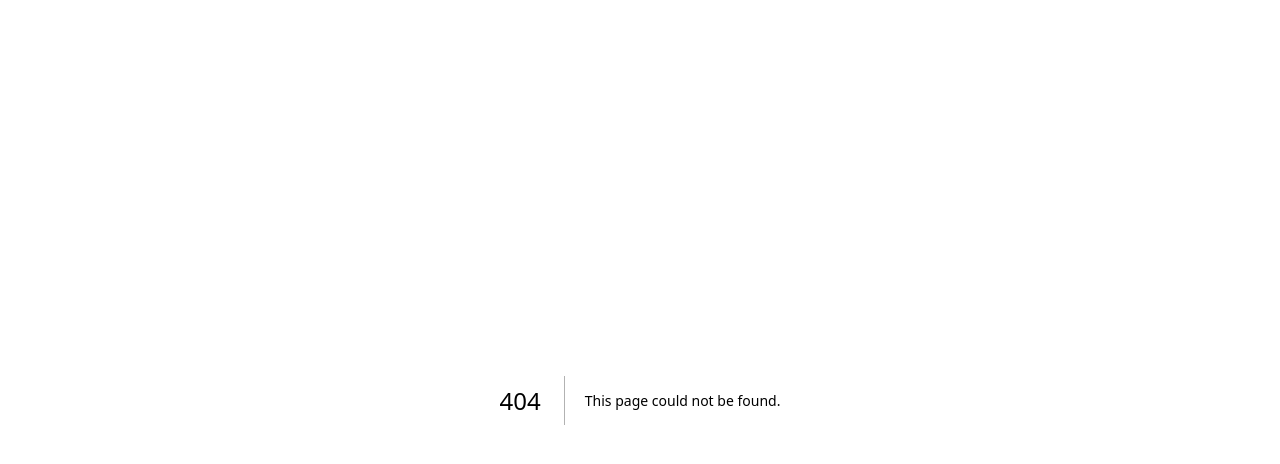
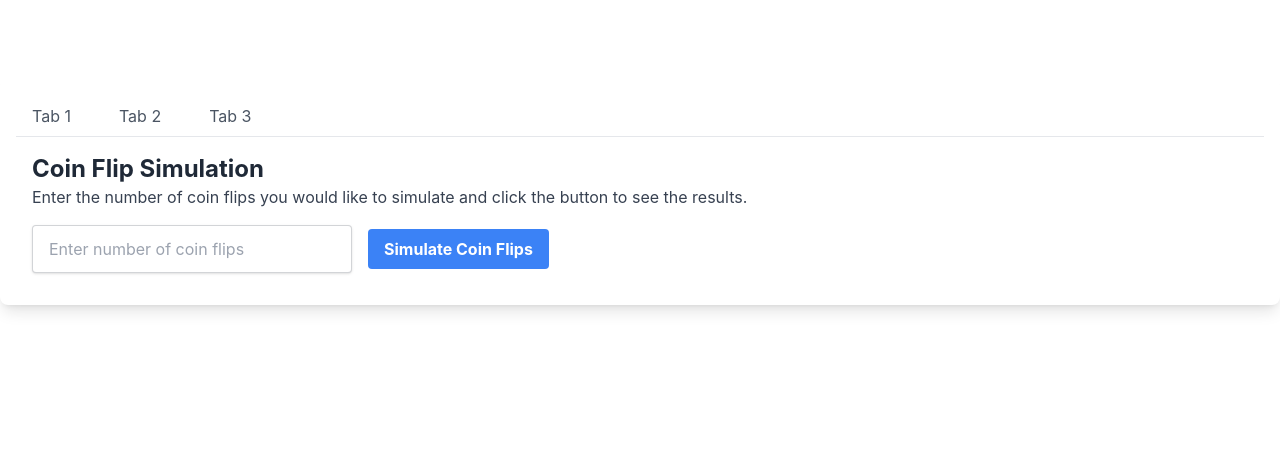
Before and after one commit to Exochos/Pupdog-Studio, a Next.js app: page /maths/week3 in a window 1280 px wide. Before the commit this address had no page. Shown: the top 464 px of the page. Built offline with nearby package versions, Linux system fonts and the light colour scheme.

Commit message:
Adding Week 3 work
Begun this has

```diff
--- /dev/null
+++ b/app/maths/week3/page.tsx
@@ -0,0 +1,100 @@
+"use client"
+import * as Tabs from "@radix-ui/react-tabs"
+import Head from "next/head"
+import React, { useState } from "react"
+
+const Week3Page: React.FC = () => {
+  const [numFlips, setNumFlips] = useState<number | string>("")
+  const [results, setResults] = useState<{ heads: number; tails: number } | null>(null)
+
+  const handleSimulate = () => {
+    const flips = parseInt(numFlips as string, 10)
+    if (isNaN(flips) || flips <= 0) return
+
+    let heads = 0
+    let tails = 0
+
+    for (let i = 0; i < flips; i++) {
+      Math.random() < 0.5 ? heads++ : tails++
+    }
+
+    setResults({ heads, tails })
+  }
+
+  return (
+    <>
+      <div className="container mx-auto mt-20 rounded-lg bg-white p-4 shadow-lg">
+        <Tabs.Root defaultValue="tab1">
+          <Tabs.List className="flex space-x-4 border-b">
+            <Tabs.Trigger
+              value="tab1"
+              className="px-4 py-2 text-gray-600 hover:text-blue-500 focus:outline-none focus:ring-2 focus:ring-blue-500"
+            >
+              Tab 1
+            </Tabs.Trigger>
+            <Tabs.Trigger
+              value="tab2"
+              className="px-4 py-2 text-gray-600 hover:text-blue-500 focus:outline-none focus:ring-2 focus:ring-blue-500"
+            >
+              Tab 2
+            </Tabs.Trigger>
+            <Tabs.Trigger
+              value="tab3"
+              className="px-4 py-2 text-gray-600 hover:text-blue-500 focus:outline-none focus:ring-2 focus:ring-blue-500"
+            >
+              Tab 3
+            </Tabs.Trigger>
+          </Tabs.List>
+          <Tabs.Content value="tab1" className="p-4">
+            <h1 className="text-2xl font-bold text-gray-800">Coin Flip Simulation</h1>
+            <p className="text-gray-700">
+              Enter the number of coin flips you would like to simulate and click the button to see the results.
+            </p>
+            <div className="mt-4 flex items-center gap-4">
+              <input
+                type="text"
+                className="focus:shadow-outline input input-bordered w-full max-w-xs rounded text-gray-700 shadow focus:outline-none"
+                placeholder="Enter number of coin flips"
+                value={numFlips}
+                onChange={(e) => setNumFlips(e.target.value)}
+              />
+              <button
+                className="rounded bg-blue-500 px-4 py-2 font-bold text-white hover:bg-blue-700 focus:outline-none"
+                onClick={handleSimulate}
+              >
+                Simulate Coin Flips
+              </button>
+            </div>
+            {results && (
+              <div className="mt-4">
+                <div className="card w-96 bg-base-100 shadow-xl">
+                  <figure className="px-10 pt-10">
+                    {/* Optional: Add an image or any other figure content here */}
+                  </figure>
+                  <div className="card-body items-center text-center">
+                    <h2 className="card-title">Results</h2>
+                    <div className="text-2xl font-bold text-gray-100">
+                      Heads: {results.heads} ({((results.heads / (results.heads + results.tails)) * 100).toFixed(2)}%)
+                    </div>
+                    <div className="text-2xl font-bold text-gray-100">
+                      Tails: {results.tails} ({((results.tails / (results.heads + results.tails)) * 100).toFixed(2)}%)
+                    </div>
+                  </div>
+                </div>
+              </div>
+            )}
+          </Tabs.Content>
+          <Tabs.Content value="tab2" className="p-4">
+            Task 2: Rolling a Die
+          </Tabs.Content>
+          <Tabs.Content value="tab3" className="p-4">
+            Simulate drawing a card from a shuffled deck 20 times, count how many are red, and plot the count of red
+            versus black cards.
+          </Tabs.Content>
+        </Tabs.Root>
+      </div>
+    </>
+  )
+}
+
+export default Week3Page
```
Also changed, not shown: app/maths/week3/week3.module.css (added).
